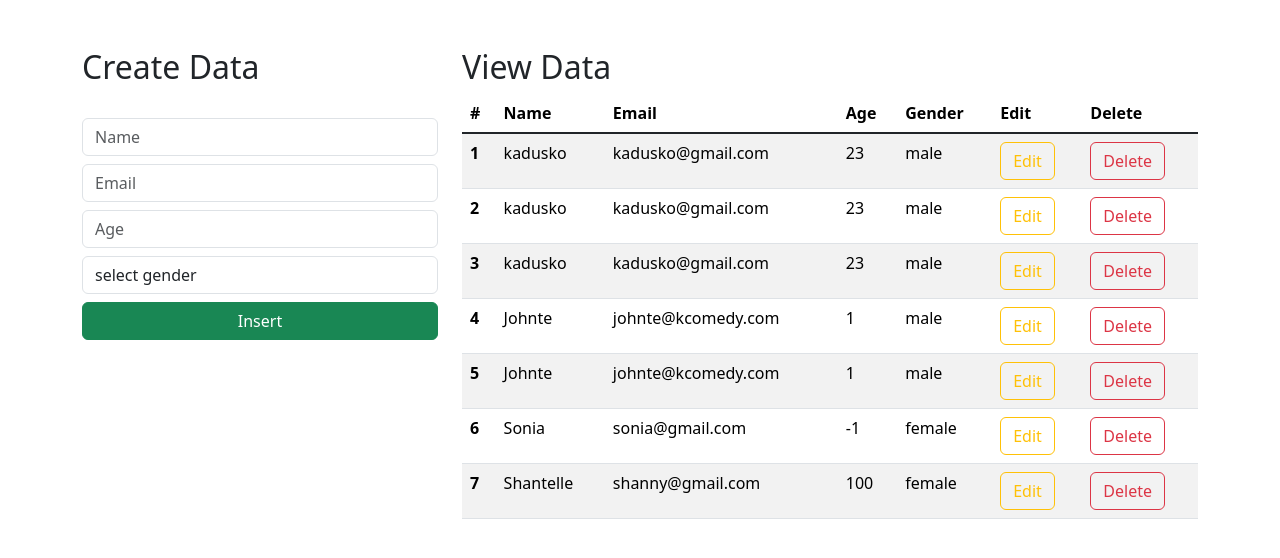
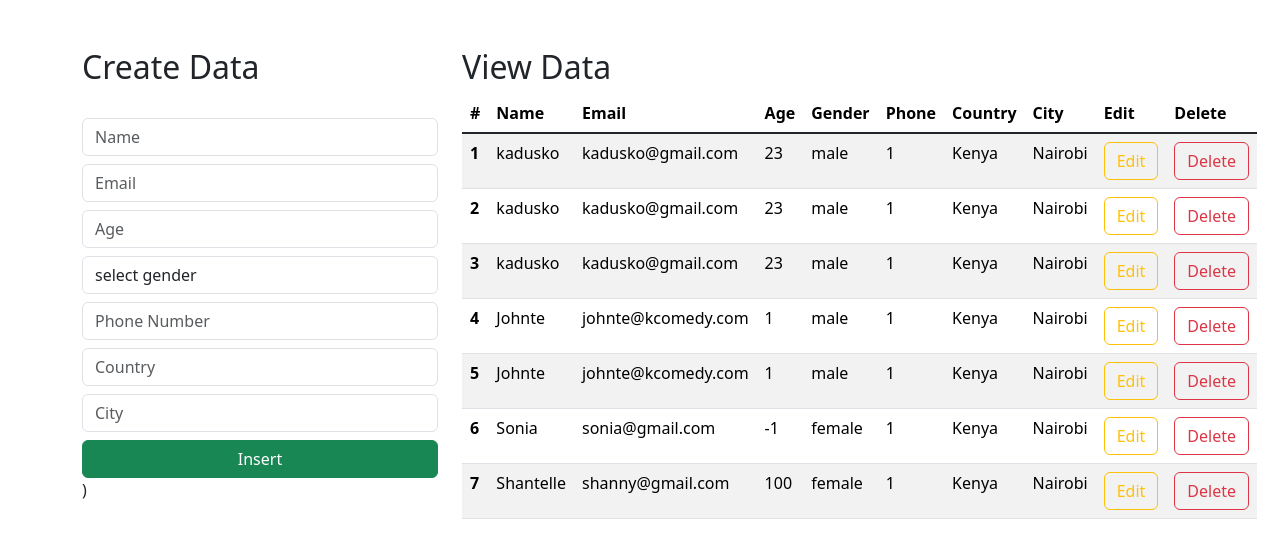
Before and after one commit to Nathnael-Sherry/Nate_DjangoCRUD, a Django app: page / in a window 1280 px wide. Shown: the part 16-574 px from the top of the page. Run offline with Django 4.2, Linux system fonts and the light colour scheme; data comes from the database, SQL or seed files in the repository; both versions use the stored data as it was after the commit.

Commit message:
added city to the database

```diff
--- a/Natthan_Django/models.py
+++ b/Natthan_Django/models.py
@@ -5,7 +5,10 @@ class Student(models.Model):
     name = models.CharField(max_length=50, blank=False, null=False)
     email = models.EmailField()
     age = models.IntegerField()
+    phone = models.IntegerField()
     gender = models.CharField(max_length=50, blank=False, null=False)
+    country = models.CharField(max_length=50, default='Kenya')
+    city = models.CharField(max_length=50, default='Nairobi')
 
 
 def __str__(self):
--- a/Natthan_Django/views.py
+++ b/Natthan_Django/views.py
@@ -28,8 +28,11 @@ def insertData(request):
         email = request.POST.get('email')
         age = request.POST.get('age')
         gender = request.POST.get('gender')
+        phone = request.POST.get('phone')
+        country = request.POST.get('country')
+        city = request.POST.get('city')
 
-        query = Student(name=name, email=email, age=age, gender=gender)
+        query = Student(name=name, email=email, age=age, gender=gender, phone=phone, country=country, city=city)
         query.save()
         return redirect("/")
 
--- a/templates/index.html
+++ b/templates/index.html
@@ -46,6 +46,19 @@
                             <option value="female">Female</option>
                         </select>
                     </div>
+                     <div class="form-group">
+                        <input type="tel" class="form-control  mt-2" placeholder="Phone Number" name="phone" required>
+
+                    </div>
+                    <div class="form-group">
+                        <input type="text" class="form-control  mt-2" placeholder="Country" name="country" required>
+
+                    </div>
+                    <div class="form-group">
+                        <input type="text" class="form-control  mt-2" placeholder="City" name="city" required>
+
+                    </div>
+
 
                     <div class="d-grid gap-2">
 
@@ -53,7 +66,7 @@
                     </div>
 
 
-
+)
                 </form>
             </div>
             <div class="col-md-8">
@@ -66,6 +79,9 @@
                         <th scope="col">Email</th>
                         <th scope="col">Age</th>
                         <th scope="col">Gender</th>
+                        <th scope="col">Phone</th>
+                        <th scope="col">Country</th>
+                        <th scope="col">City</th>
                         <th scope="col">Edit</th>
                         <th scope="col">Delete</th>
 
@@ -80,6 +96,9 @@
                         <td>{{d.email}}</td>
                         <td>{{d.age}}</td>
                         <td>{{d.gender}}</td>
+                        <td>{{d.phone}}</td>
+                        <td>{{d.country}}</td>
+                        <td>{{d.city}}</td>
                         <td><a href="/update/{{d.id}}" type="button" class="btn btn-outline-warning">Edit</a></td>
                         <td><a href="/delete/{{d.id}}" type="button" class="btn btn-outline-danger">Delete</a></td>
                       </tr>
```
Also changed, not shown: Natthan_Django/migrations/0002_student_country_student_phone.py (added), Natthan_Django/migrations/0003_student_city.py (added), db.sqlite3.
